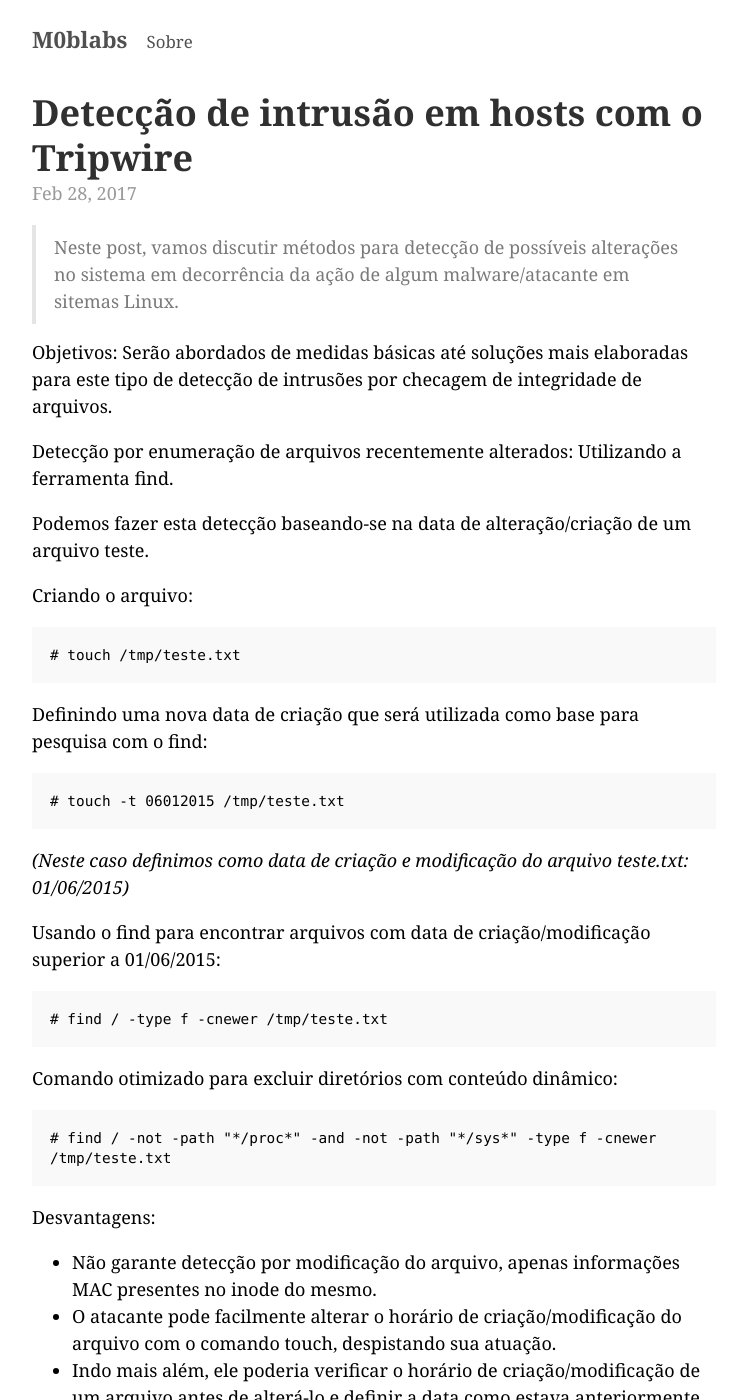
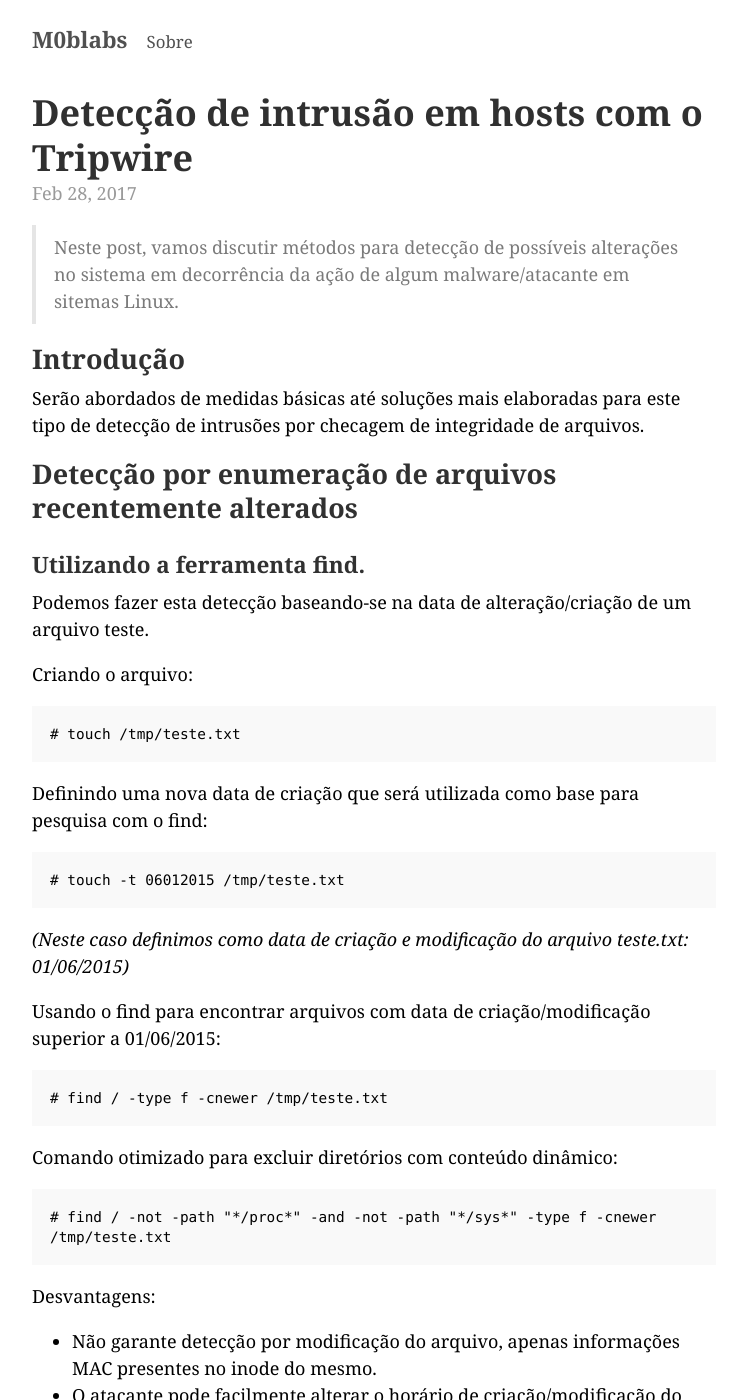
Before and after one commit to Kingm0b/jekyll-minimal-theme, a Jekyll site: the page built from _posts/2017-02-28-tripwire-hids.md, in a window 1280 px wide and 1400 px high. Shown: the whole window, without its empty margins (266-998 px from the left). Built offline with Jekyll 4.4.1, drawn with Linux system fonts in a browser that asks for light colours; some of the changed text lies outside the part shown.

Commit message:
Add files via upload

````diff
--- a/_posts/2017-02-28-tripwire-hids.md
+++ b/_posts/2017-02-28-tripwire-hids.md
@@ -5,15 +5,18 @@ title: "Detecção de intrusão em hosts com o Tripwire"
 
 > Neste post, vamos discutir métodos para detecção de possíveis alterações no sistema em decorrência da ação de algum malware/atacante em sitemas Linux.
 
-Objetivos:
+## Introdução
+
 Serão abordados de medidas básicas até soluções mais elaboradas para este tipo de detecção de intrusões por checagem de integridade de arquivos.
 
-Detecção por enumeração de arquivos recentemente alterados:
-Utilizando a ferramenta find.
+## Detecção por enumeração de arquivos recentemente alterados
+
+### Utilizando a ferramenta find.
 
 Podemos fazer esta detecção baseando-se na data de alteração/criação de um arquivo teste.
 
 Criando o arquivo:
+
 ```
 # touch /tmp/teste.txt
 ```
@@ -43,8 +46,9 @@ Desvantagens:
 - O atacante pode facilmente alterar o horário de criação/modificação do arquivo com o comando touch, despistando sua atuação.
 - Indo mais além, ele poderia verificar o horário de criação/modificação de um arquivo antes de alterá-lo e definir a data como estava anteriormente após a alteração.
 
-Detecção por teste de integridade de arquivos utilizando algoritmos de hash
-Ferramenta utilizada: md5sum
+## Detecção por teste de integridade de arquivos utilizando algoritmos de hash
+
+### Ferramenta utilizada: md5sum
 
 Primeiro criaremos nossa base contendo uma lista de arquivos e seus respectivos hashes:
 
@@ -531,7 +535,7 @@ As checagens poderão ocorrer individualmente:
 
 * O que está contido em **site.key** e **local.key**?
 
-R: Um par de chaves criptográficas: uma pública e outra privada, geradas pelo algoritmo ELGAMAL e compressadas pelo algoritmo Lempel-Ziv 1977 implementada pela biblioteca zLib.
+Um par de chaves criptográficas: uma pública e outra privada, geradas pelo algoritmo ELGAMAL e compressadas pelo algoritmo Lempel-Ziv 1977 implementada pela biblioteca zLib.
 
 * Qual a diferença entre o **site.key** e o **local.key**?
 
````
